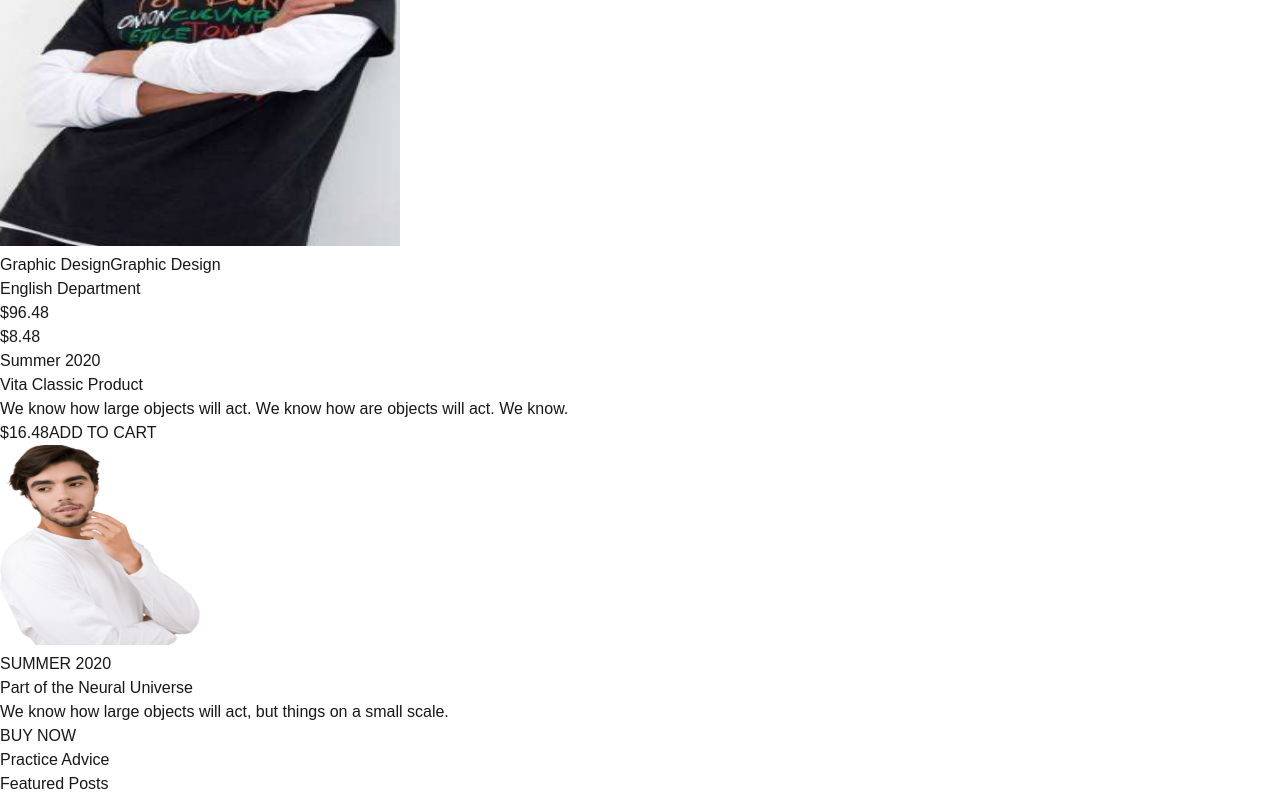
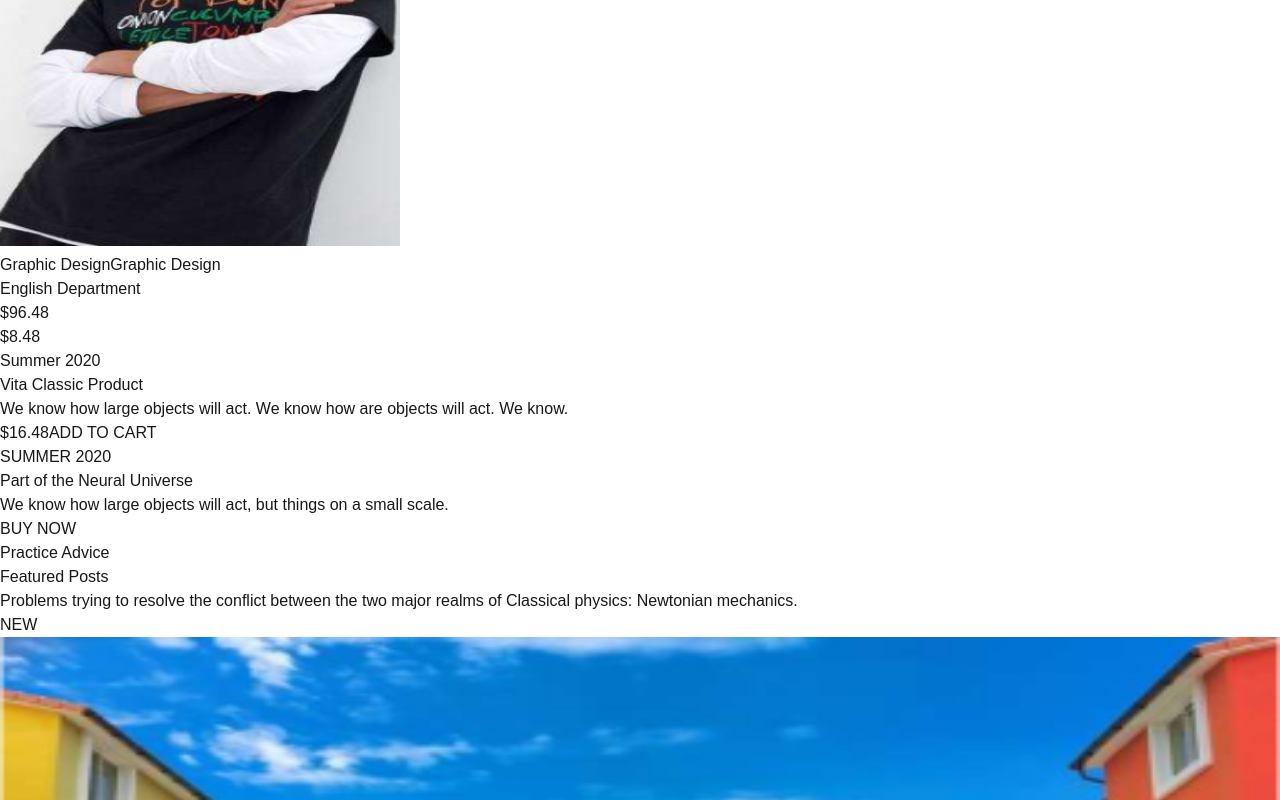
Before and after one commit to Zartaj2024/E-commerce-website-, a Next.js app: page / in a window 1280 px wide. Shown: the part 11200-12000 px from the top of the page. Built offline with nearby package versions, Linux system fonts and the light colour scheme.

Commit message:
Update vitaClassicProduct.tsx

```diff
--- a/src/app/components/vitaClassicProduct.tsx
+++ b/src/app/components/vitaClassicProduct.tsx
@@ -20,15 +20,15 @@ const VitaClassicProduct = () => {
           </button>
         </div>
       </div>
-    <div className=" ">
+    <div className=" bg-[url('/shop-hero.png')] bg-cover w-[600px] h-[800px] mt-[125px]">
 
-          <Image
+          {/* <Image
             src="/shop-hero.png"
             alt="Vita Classic Product"
             width={200}
             height={200}
             className="w-[200px] h-[200px] "
-          />
+          /> */}
 
       </div>
 
```
